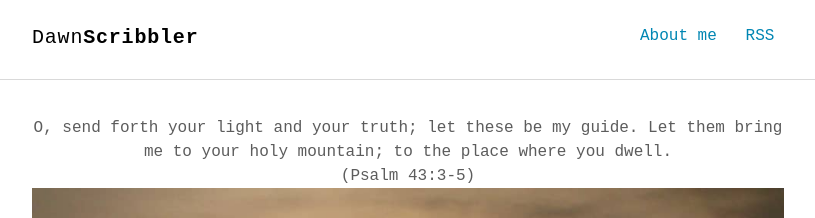
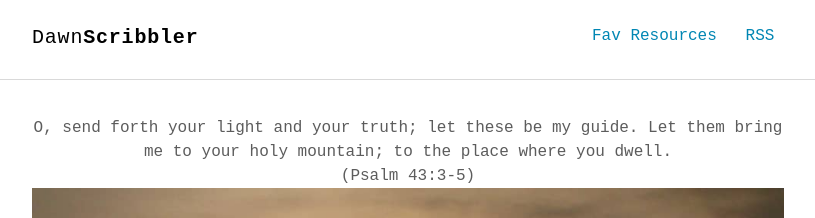
Before and after one commit to soulatcrossroad/dawnscribbler.github.io, a Jekyll site: the page built from index.html, in a window 1280 px wide. Shown: the top 218 px of the page, without its empty margins (232-1047 px from the left). Built offline with Jekyll 4.4.1, drawn with Linux system fonts in a browser that asks for light colours; some web fonts are replaced.

Commit message:
Update nav.html

```diff
--- a/_includes/nav.html
+++ b/_includes/nav.html
@@ -3,7 +3,7 @@
   <div class="container">
     <h1 class="logo"><a href="{{ '/' | prepend: site.baseurl | prepend: site.url }}">{{ site.title_left }}<span>{{ site.title_right }}</span></a></h1>
     <ul class="navbar">
-      <li><a href="{{ '/about' | prepend: site.baseurl | prepend: site.url }}">About me</a></li>
+      <li><a href="{{ '/about' | prepend: site.baseurl | prepend: site.url }}">Fav Resources</a></li>
       <li><a href="{{ "/feed.xml" | prepend: site.baseurl | prepend: site.url }}" target="_blank">RSS</a></li>
     </ul>
   </div>
```
